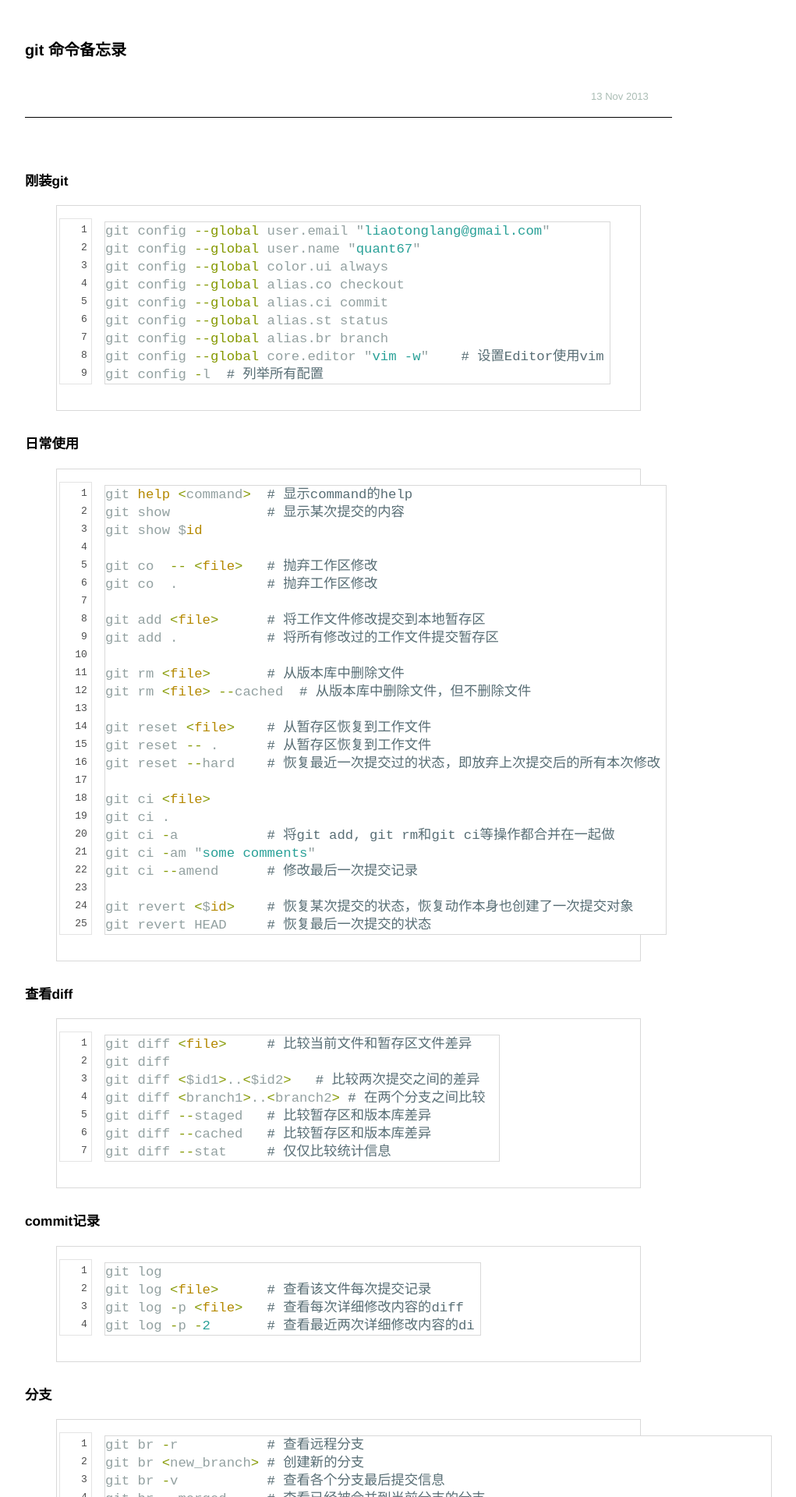
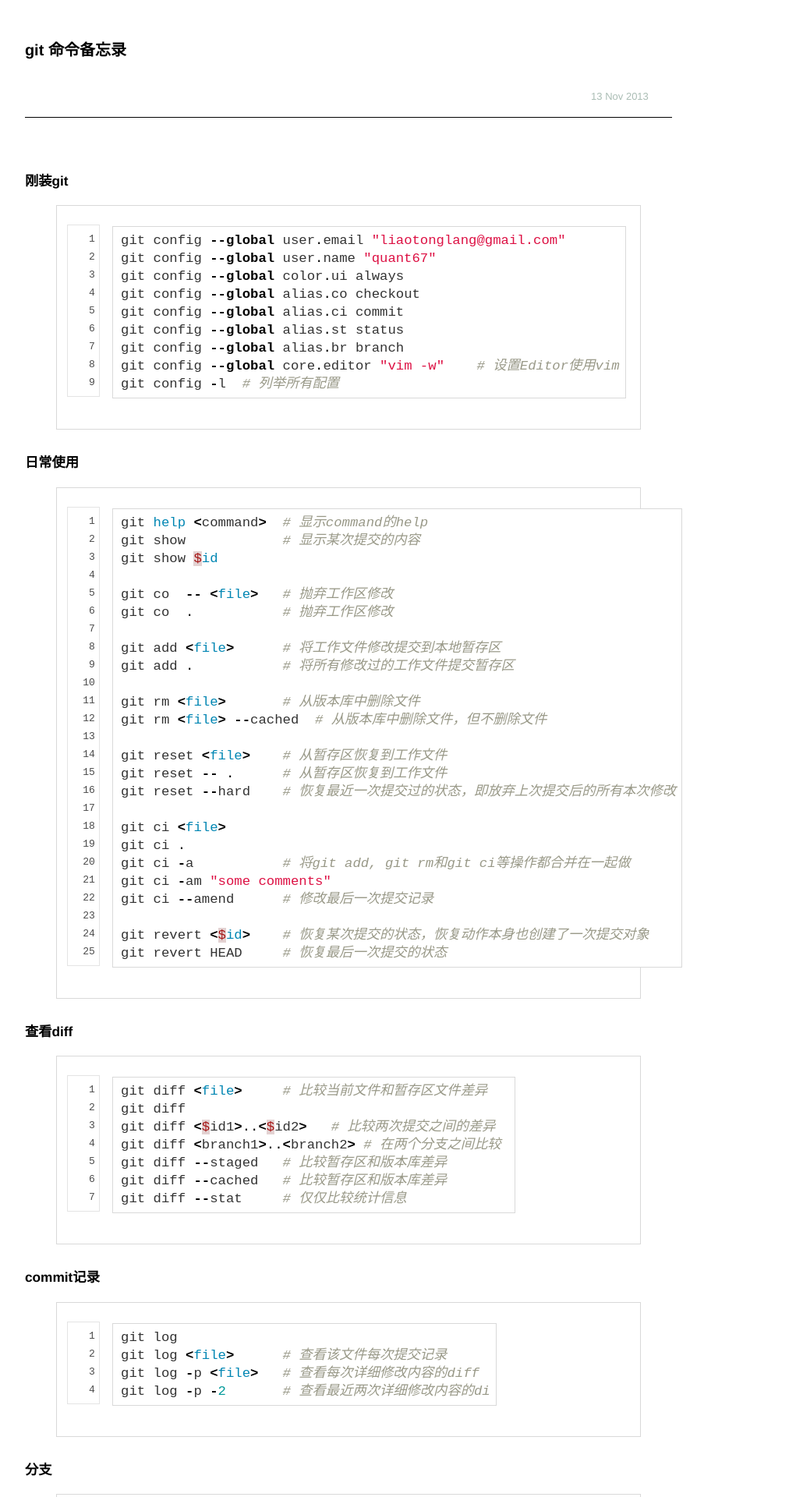
Before and after one commit to banqianhao/banqianhao.github.io, a Jekyll site: the page built from _posts/tools/2013-11-13-git_command.md, in a window 1280 px wide. Shown: the top 1920 px of the page at 78% size, without its empty margins (193-1214 px from the left). Built offline with Jekyll 4.4.1, drawn with Linux system fonts in a browser that asks for light colours; nearby versions of some CDN libraries; Markdown is read by kramdown in place of the engine named in the settings.

Commit message:
github style

```diff
--- a/css/syntax.css
+++ b/css/syntax.css
@@ -21,71 +21,66 @@
 /**
  * Syntax highlighting styles
  */
-.highlight .c { color: #586E75 } /* Comment */
-.highlight .err { color: #93A1A1 } /* Error */
-.highlight .g { color: #93A1A1 } /* Generic */
-.highlight .k { color: #859900 } /* Keyword */
-.highlight .l { color: #93A1A1 } /* Literal */
-.highlight .n { color: #93A1A1 } /* Name */
-.highlight .o { color: #859900 } /* Operator */
-.highlight .x { color: #CB4B16 } /* Other */
-.highlight .p { color: #93A1A1 } /* Punctuation */
-.highlight .cm { color: #586E75 } /* Comment.Multiline */
-.highlight .cp { color: #859900 } /* Comment.Preproc */
-.highlight .c1 { color: #586E75 } /* Comment.Single */
-.highlight .cs { color: #859900 } /* Comment.Special */
-.highlight .gd { color: #2AA198 } /* Generic.Deleted */
-.highlight .ge { color: #93A1A1; font-style: italic } /* Generic.Emph */
-.highlight .gr { color: #DC322F } /* Generic.Error */
-.highlight .gh { color: #CB4B16 } /* Generic.Heading */
-.highlight .gi { color: #859900 } /* Generic.Inserted */
-.highlight .go { color: #93A1A1 } /* Generic.Output */
-.highlight .gp { color: #93A1A1 } /* Generic.Prompt */
-.highlight .gs { color: #93A1A1; font-weight: bold } /* Generic.Strong */
-.highlight .gu { color: #CB4B16 } /* Generic.Subheading */
-.highlight .gt { color: #93A1A1 } /* Generic.Traceback */
-.highlight .kc { color: #CB4B16 } /* Keyword.Constant */
-.highlight .kd { color: #268BD2 } /* Keyword.Declaration */
-.highlight .kn { color: #859900 } /* Keyword.Namespace */
-.highlight .kp { color: #859900 } /* Keyword.Pseudo */
-.highlight .kr { color: #268BD2 } /* Keyword.Reserved */
-.highlight .kt { color: #DC322F } /* Keyword.Type */
-.highlight .ld { color: #93A1A1 } /* Literal.Date */
-.highlight .m { color: #2AA198 } /* Literal.Number */
-.highlight .s { color: #2AA198 } /* Literal.String */
-.highlight .na { color: #93A1A1 } /* Name.Attribute */
-.highlight .nb { color: #B58900 } /* Name.Builtin */
-.highlight .nc { color: #268BD2 } /* Name.Class */
-.highlight .no { color: #CB4B16 } /* Name.Constant */
-.highlight .nd { color: #268BD2 } /* Name.Decorator */
-.highlight .ni { color: #CB4B16 } /* Name.Entity */
-.highlight .ne { color: #CB4B16 } /* Name.Exception */
-.highlight .nf { color: #268BD2 } /* Name.Function */
-.highlight .nl { color: #93A1A1 } /* Name.Label */
-.highlight .nn { color: #93A1A1 } /* Name.Namespace */
-.highlight .nx { color: #555 } /* Name.Other */
-.highlight .py { color: #93A1A1 } /* Name.Property */
-.highlight .nt { color: #268BD2 } /* Name.Tag */
-.highlight .nv { color: #268BD2 } /* Name.Variable */
-.highlight .ow { color: #859900 } /* Operator.Word */
-.highlight .w { color: #93A1A1 } /* Text.Whitespace */
-.highlight .mf { color: #2AA198 } /* Literal.Number.Float */
-.highlight .mh { color: #2AA198 } /* Literal.Number.Hex */
-.highlight .mi { color: #2AA198 } /* Literal.Number.Integer */
-.highlight .mo { color: #2AA198 } /* Literal.Number.Oct */
-.highlight .sb { color: #586E75 } /* Literal.String.Backtick */
-.highlight .sc { color: #2AA198 } /* Literal.String.Char */
-.highlight .sd { color: #93A1A1 } /* Literal.String.Doc */
-.highlight .s2 { color: #2AA198 } /* Literal.String.Double */
-.highlight .se { color: #CB4B16 } /* Literal.String.Escape */
-.highlight .sh { color: #93A1A1 } /* Literal.String.Heredoc */
-.highlight .si { color: #2AA198 } /* Literal.String.Interpol */
-.highlight .sx { color: #2AA198 } /* Literal.String.Other */
-.highlight .sr { color: #DC322F } /* Literal.String.Regex */
-.highlight .s1 { color: #2AA198 } /* Literal.String.Single */
-.highlight .ss { color: #2AA198 } /* Literal.String.Symbol */
-.highlight .bp { color: #268BD2 } /* Name.Builtin.Pseudo */
-.highlight .vc { color: #268BD2 } /* Name.Variable.Class */
-.highlight .vg { color: #268BD2 } /* Name.Variable.Global */
-.highlight .vi { color: #268BD2 } /* Name.Variable.Instance */
-.highlight .il { color: #2AA198 } /* Literal.Number.Integer.Long */
+.highlight pre, pre, .highlight .hll { background-color: #f8f8f8; border: 1px solid #ccc; padding: 6px 10px; border-radius: 3px; }
+.highlight .c { color: #999988; font-style: italic; }
+.highlight .err { color: #a61717; background-color: #e3d2d2; }
+.highlight .k { font-weight: bold; }
+.highlight .o { font-weight: bold; }
+.highlight .cm { color: #999988; font-style: italic; }
+.highlight .cp { color: #999999; font-weight: bold; }
+.highlight .c1 { color: #999988; font-style: italic; }
+.highlight .cs { color: #999999; font-weight: bold; font-style: italic; }
+.highlight .gd { color: #000000; background-color: #ffdddd; }
+.highlight .gd .x { color: #000000; background-color: #ffaaaa; }
+.highlight .ge { font-style: italic; }
+.highlight .gr { color: #aa0000; }
+.highlight .gh { color: #999999; }
+.highlight .gi { color: #000000; background-color: #ddffdd; }
+.highlight .gi .x { color: #000000; background-color: #aaffaa; }
+.highlight .go { color: #888888; }
+.highlight .gp { color: #555555; }
+.highlight .gs { font-weight: bold; }
+.highlight .gu { color: #800080; font-weight: bold; }
+.highlight .gt { color: #aa0000; }
+.highlight .kc { font-weight: bold; }
+.highlight .kd { font-weight: bold; }
+.highlight .kn { font-weight: bold; }
+.highlight .kp { font-weight: bold; }
+.highlight .kr { font-weight: bold; }
+.highlight .kt { color: #445588; font-weight: bold; }
+.highlight .m { color: #009999; }
+.highlight .s { color: #dd1144; }
+.highlight .n { color: #333333; }
+.highlight .na { color: teal; }
+.highlight .nb { color: #0086b3; }
+.highlight .nc { color: #445588; font-weight: bold; }
+.highlight .no { color: teal; }
+.highlight .ni { color: purple; }
+.highlight .ne { color: #990000; font-weight: bold; }
+.highlight .nf { color: #990000; font-weight: bold; }
+.highlight .nn { color: #555555; }
+.highlight .nt { color: navy; }
+.highlight .nv { color: teal; }
+.highlight .ow { font-weight: bold; }
+.highlight .w { color: #bbbbbb; }
+.highlight .mf { color: #009999; }
+.highlight .mh { color: #009999; }
+.highlight .mi { color: #009999; }
+.highlight .mo { color: #009999; }
+.highlight .sb { color: #dd1144; }
+.highlight .sc { color: #dd1144; }
+.highlight .sd { color: #dd1144; }
+.highlight .s2 { color: #dd1144; }
+.highlight .se { color: #dd1144; }
+.highlight .sh { color: #dd1144; }
+.highlight .si { color: #dd1144; }
+.highlight .sx { color: #dd1144; }
+.highlight .sr { color: #009926; }
+.highlight .s1 { color: #dd1144; }
+.highlight .ss { color: #990073; }
+.highlight .bp { color: #999999; }
+.highlight .vc { color: teal; }
+.highlight .vg { color: teal; }
+.highlight .vi { color: teal; }
+.highlight .il { color: #009999; }
+.highlight .gc { color: #999; background-color: #EAF2F5; }
```
